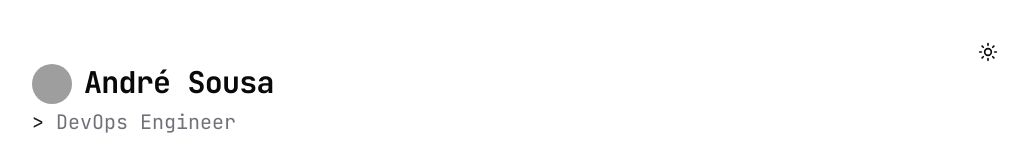
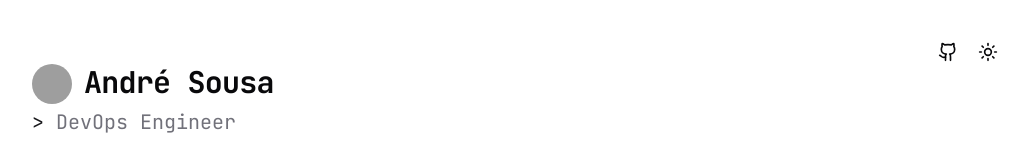
Before and after one commit to andresousadotpt/portfolio, a Next.js app: page / in a window 1280 px wide. Shown: the top 160 px of the page, without its empty margins (240-1268 px from the left). Built offline with nearby package versions, Linux system fonts and the light colour scheme; grey boxes are pictures that could not be loaded.

Commit message:
I mean this looks cool no?

```diff
--- a/app/layout.tsx
+++ b/app/layout.tsx
@@ -50,3 +50,5 @@ export default function RootLayout({
 }
 
 import "./globals.css";
+import { Github } from "lucide-react";
+import { Button } from "@/components/ui/button";
--- a/components/theme-toggle.tsx
+++ b/components/theme-toggle.tsx
@@ -1,13 +1,27 @@
 "use client";
 
 import { useTheme } from "next-themes";
-import { Moon, Sun } from "lucide-react";
+import { Github, GithubIcon, Moon, Sun } from "lucide-react";
 import { Button } from "@/components/ui/button";
 
 export default function ThemeToggle() {
     const { theme, setTheme } = useTheme();
 
     return (
+        <>
+            <Button
+                variant="ghost"
+                size="icon"
+                onClick={() =>
+                    window.open(
+                        "https://github.com/andresousadotpt/portfolio",
+                        "_blank",
+                    )
+                }
+                aria-label="Go to this portfolio repo"
+            >
+                <Github className="h-5 w-5" />
+            </Button>
             <Button
                 variant="ghost"
                 size="icon"
@@ -17,5 +31,6 @@ export default function ThemeToggle() {
                 <Sun className="h-5 w-5 rotate-0 scale-100 transition-all dark:-rotate-90 dark:scale-0" />
                 <Moon className="absolute h-5 w-5 rotate-90 scale-0 transition-all dark:rotate-0 dark:scale-100" />
             </Button>
+        </>
     );
 }
```
Lines whose indentation alone changed are shown as unchanged.
